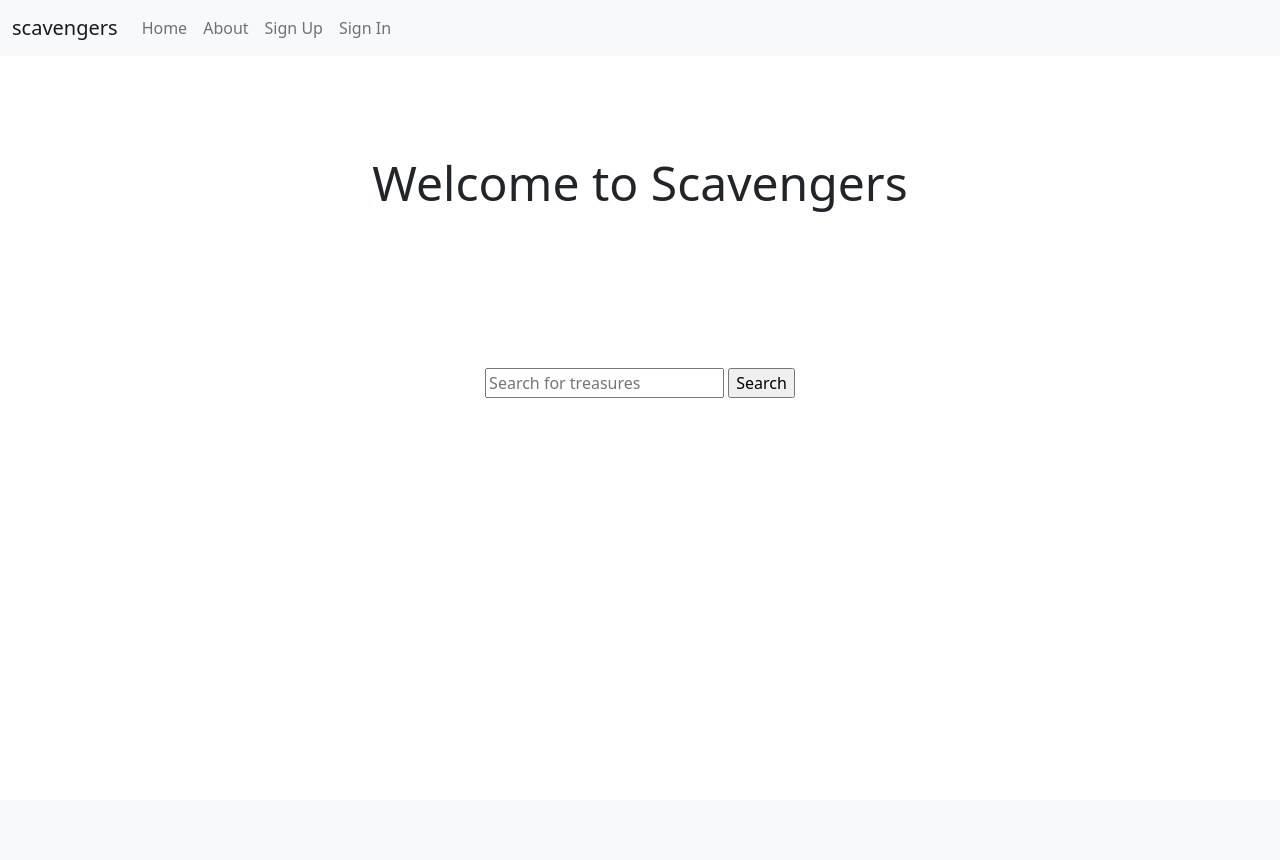
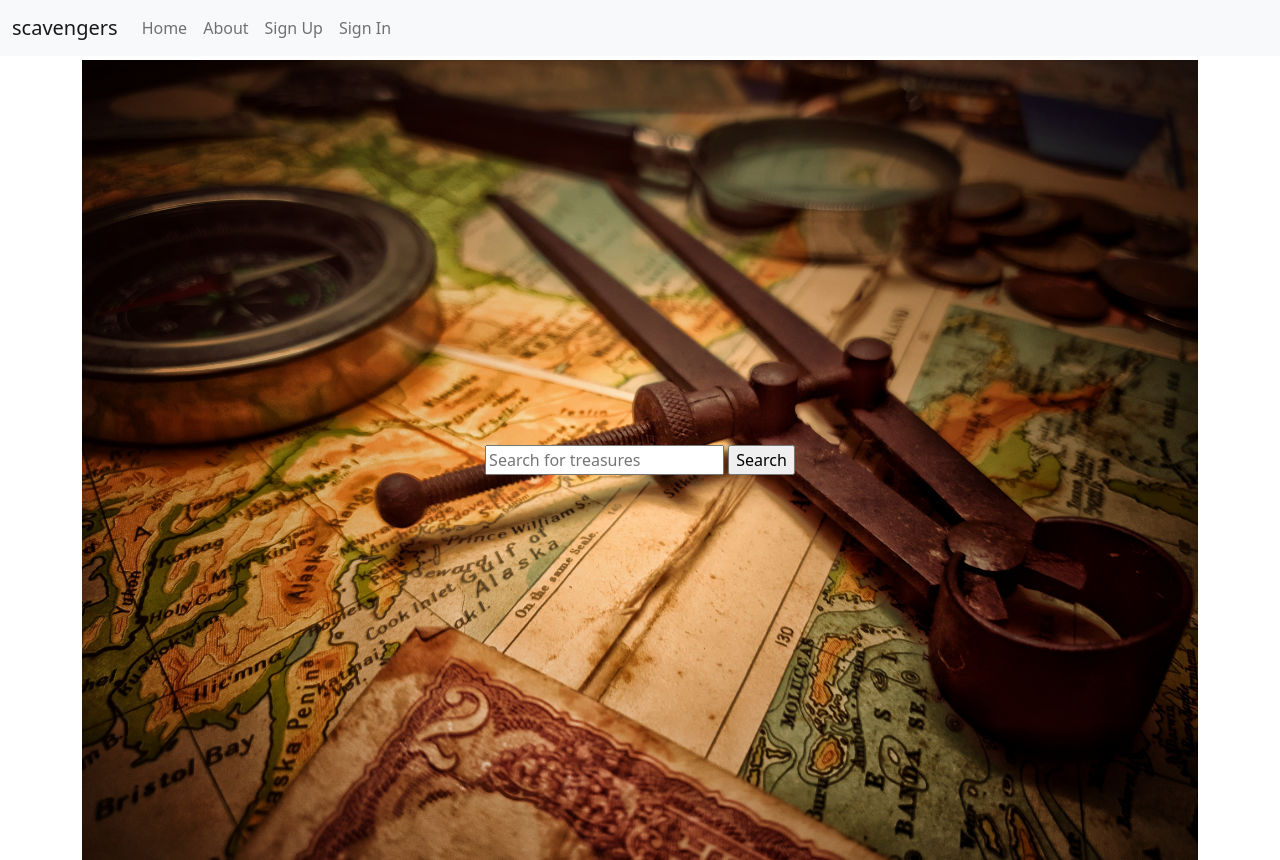
Before and after one commit to BelaBartok39/scavengers, a Django app: page / in a window 1280 px wide. Before the commit the page ends 398 px from the top, so only its background shows below. Run offline with Django 4.2, Linux system fonts and the light colour scheme; parts of the project's set-up code (start-up, migrations or seed data) failed here and were passed over; some libraries are stand-ins or nearby versions.

Commit message:
AddedTestLocationImage

```diff
--- a/config/urls.py
+++ b/config/urls.py
@@ -15,12 +15,14 @@ urlpatterns = [
     path("accounts/", include("allauth.urls")),
     # Your stuff: custom urls includes go here
     path("treasure/", include("treasure.urls")),
-] + static(settings.MEDIA_URL, document_root=settings.MEDIA_ROOT)
+]
 
+# Serve media files during development
+urlpatterns += static(settings.MEDIA_URL, document_root=settings.MEDIA_ROOT)
 
 if settings.DEBUG:
     # This allows the error pages to be debugged during development, just visit
-    # these url in browser to see how these error pages look like.
+    # these urls in the browser to see how these error pages look like.
     urlpatterns += [
         path(
             "400/",
--- a/scavengers/static/css/project.css
+++ b/scavengers/static/css/project.css
@@ -37,3 +37,18 @@
       margin-bottom: 2rem;
   }
 }
+
+.landing-page {
+  background-image: url('/static/images/treasure.jpg');
+  background-size: cover;
+  background-position: center;
+  background-repeat: no-repeat;
+  min-height: 100vh;
+  display: flex;
+  justify-content: center;
+  align-items: center;
+}
+
+.landing-content {
+  text-align: center;
+}
--- a/scavengers/templates/pages/home.html
+++ b/scavengers/templates/pages/home.html
@@ -1,11 +1,9 @@
 {% extends "base.html" %}
 
 {% block content %}
+<div class="landing-page">
     <div class="container">
         <div class="row justify-content-center align-items-center" style="height: 50vh;">
-            <div class="col-md-12 text-center">
-                <h1 class="title">Welcome to Scavengers</h1>
-            </div>
             <div class="col-md-6">
                 <form action="{% url 'treasure_search' %}" method="GET" class="text-center">
                     <input type="text" name="search_query" placeholder="Search for treasures">
@@ -14,4 +12,5 @@
             </div>
         </div>
     </div>
+</div>
 {% endblock %}
```
Also changed, not shown: config/settings/base.py (+5 -7 lines), media/images/treasure.jpg (added), media/treasure_images/user_1/test-location.jpg (added), scavengers/static/images/treasure.jpg (added).
